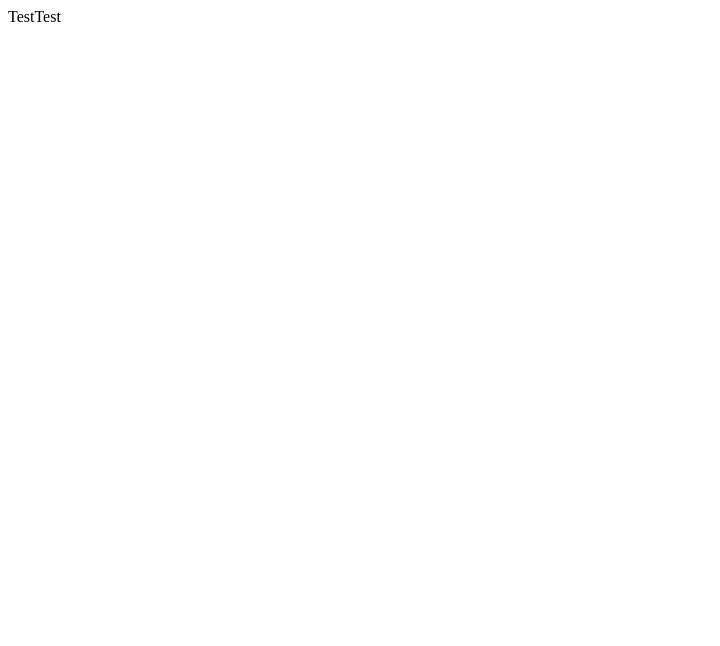
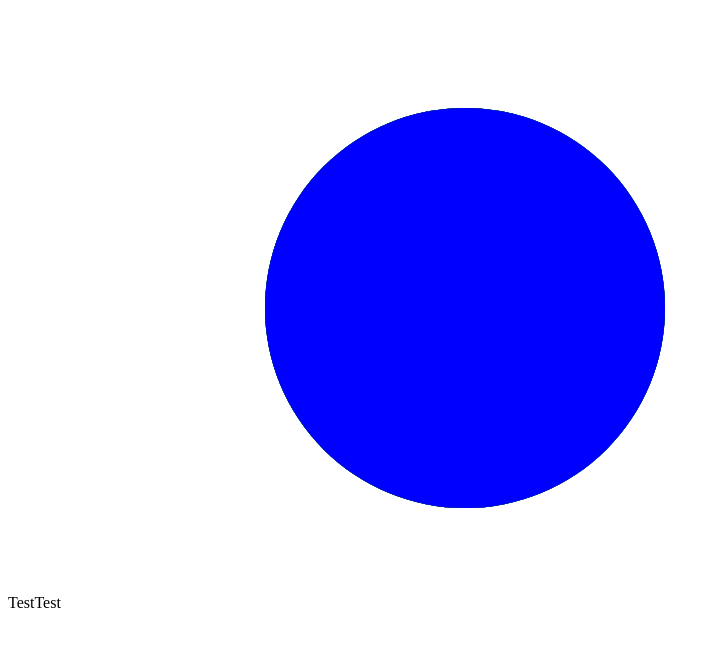
Before and after one commit to mczaj224798/programowanie-gier-2d, a plain HTML site: page index.html in a window 1280 px wide. Shown: the whole page, without its empty margins (0-720 px from the left). Drawn offline with Linux system fonts and the light colour scheme.

Commit message:
Lab1 Zad1

```diff
--- a/index.html
+++ b/index.html
@@ -1,6 +1,7 @@
 <!doctype html>
 
 <html lang="en">
+
 <head>
     <meta charset="utf-8">
     <meta name="viewport" content="width=device-width, initial-scale=1">
@@ -16,6 +17,47 @@
 <body>
     <!-- your content here... -->
     TestTest
-  <script src="js/scripts.js"></script>
+    <canvas id="canvas" width="800" height="600">
+
+    </canvas>
+
+    <canvas id="canvas2" width="800" height="600">
+
+    </canvas>
+
+    <canvas id="canvas3" width="800" height="600">
+
+    </canvas>
+    <script>
+
+        function drawCircle(canvasId, color) {
+            var canvas = document.getElementById(canvasId);
+            if (canvas.getContext) {
+                var ctx = canvas.getContext('2d');
+                ctx.beginPath();
+                var x = 400; // x coordinate
+                var y = 300; // y coordinate
+                var radius = 200; // Arc radius
+                var startAngle = 0; // Starting point on circle
+                var endAngle = 2 * Math.PI; // End point on circle
+                ctx.arc(x, y, radius, startAngle, endAngle);
+                ctx.fillStyle = color;
+                ctx.fill();
+            }
+        }
+
+        var color = "green";
+        drawCircle('canvas', color);
+        setInterval(() => {
+            if ( color == "green") {
+                color = "blue";
+            } else {
+                color = "green"
+            }
+            drawCircle('canvas', color);
+         }, 1000);
+
+    </script>
 </body>
+
 </html>
--- a/js/scripts.js
+++ b/js/scripts.js
@@ -0,0 +1,12 @@
+function draw() {
+    var canvas = document.getElementById('canvas');
+    if (canvas.getContext) {
+      var ctx = canvas.getContext('2d');
+
+      ctx.fillRect(25, 25, 100, 100);
+      ctx.clearRect(45, 45, 60, 60);
+      ctx.strokeRect(50, 50, 50, 50);
+    }
+  }
+
+draw()
```
Lines whose indentation alone changed are shown as unchanged.
